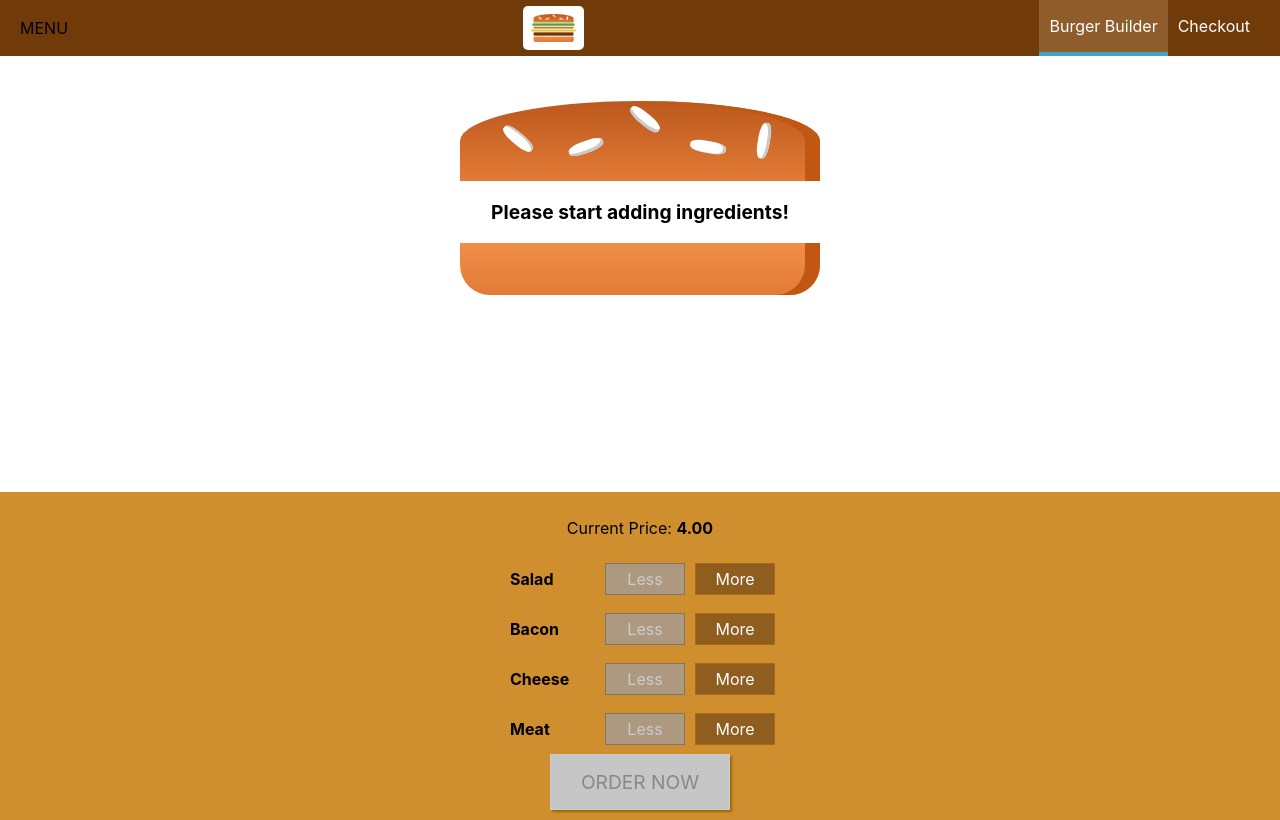
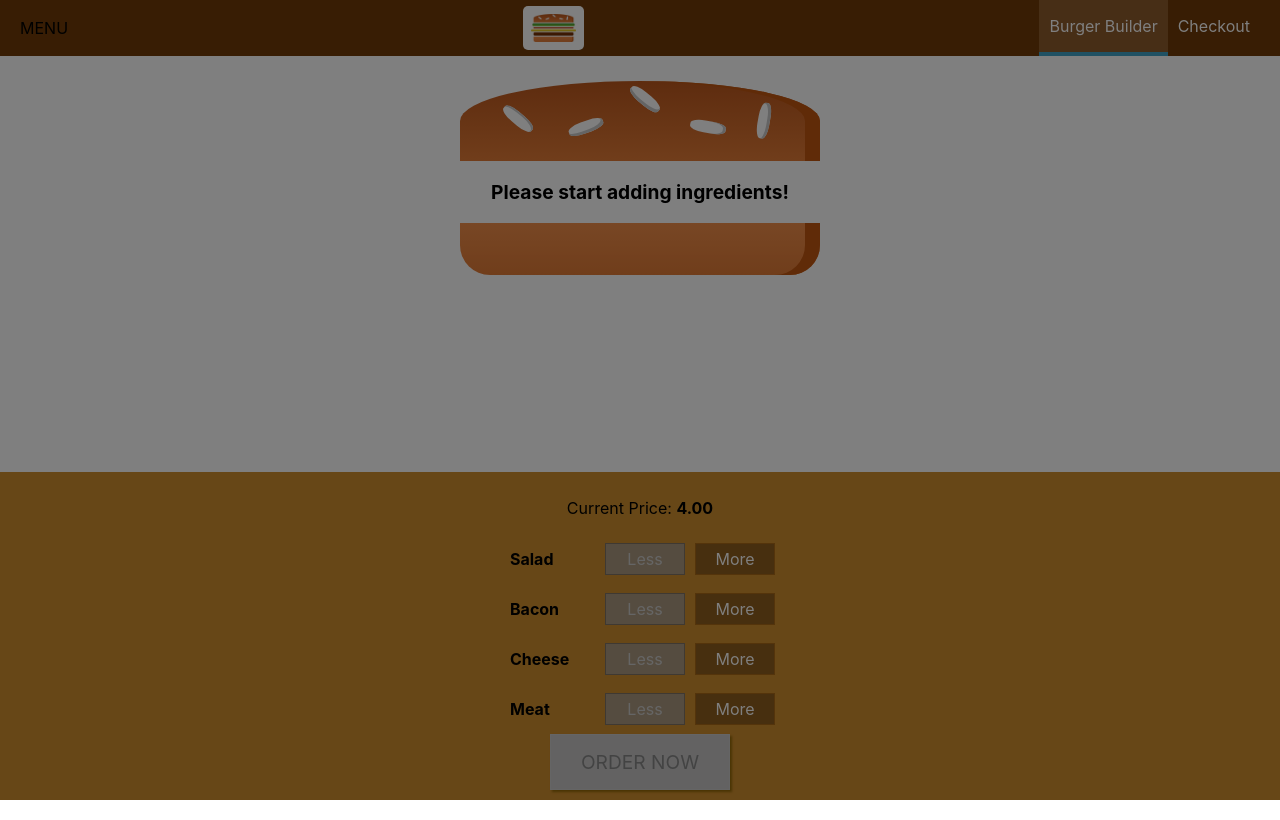
Before and after one commit to vjpal3/React-App-Burger-Builder, a React (Create React App) app: page / in a window 1280 px wide. Built offline with nearby package versions, Linux system fonts and the light colour scheme.

Commit message:
Add backdrop component

```diff
--- a/src/components/Layout/Layout.js
+++ b/src/components/Layout/Layout.js
@@ -1,15 +1,29 @@
-import React from 'react';
+import React, { Component } from 'react';
 import classes from './Layout.module.css';
 import Toolbar from '../Navigation/Toolbar/Toolbar';
 import SideDrawer from '../Navigation/SideDrawer/SideDrawer';
 
-const layout = props => (
-  <>
-    <Toolbar />
-    <SideDrawer />
-    <div>Toolbar, SideDrawer, Backdrop</div>
-    <main className={classes.Content}>{props.children}</main>
-  </>
-);
+class Layout extends Component {
+  state = {
+    showSideDrawer: true
+  };
+  sideDrawerClosedHandler = () => {
+    this.setState({
+      showSideDrawer: false
+    });
+  };
+  render() {
+    return (
+      <>
+        <Toolbar />
+        <SideDrawer
+          open={this.state.showSideDrawer}
+          closed={this.sideDrawerClosedHandler}
+        />
+        <main className={classes.Content}>{this.props.children}</main>
+      </>
+    );
+  }
+}
 
-export default layout;
+export default Layout;
--- a/src/components/Navigation/NavigationItems/NavigationItem/NavigationItem.module.css
+++ b/src/components/Navigation/NavigationItems/NavigationItem/NavigationItem.module.css
@@ -1,19 +1,39 @@
 .NavigationItem {
-  margin: 0;
+  margin: 1px 0;
   box-sizing: border-box;
+  display: block;
+  width: 100%;
+}
+
+.NavigationItem a {
+  color: #8f5c2c;
+  text-decoration: none;
+  width: 100%;
+  box-sizing: border-box;
+  display: block;
+}
+
+.NavigationItem a:hover,
+.NavigationItem a:active,
+.NavigationItem a.active {
+  color: #40a4c8;
+}
+
+@media (min-width: 500px) {
+  .NavigationItem {
+    margin: 10px 0;
     display: flex;
     height: 100%;
+    width: auto;
+
     align-items: center;
   }
 
   .NavigationItem a {
     color: white;
-  text-decoration: none;
     height: 100%;
     padding: 16px 10px;
-  border-bottom: 4px solid transparent;
-  box-sizing: border-box;
-  display: block;
+    border-bottom: 4px solid transperent;
   }
 
   .NavigationItem a:hover,
@@ -23,3 +43,4 @@
     border-bottom: 4px solid #40a4c8;
     color: white;
   }
+}
--- a/src/components/Navigation/NavigationItems/NavigationItems.module.css
+++ b/src/components/Navigation/NavigationItems/NavigationItems.module.css
@@ -3,6 +3,13 @@
   padding: 0;
   list-style: none;
   display: flex;
+  flex-flow: column;
   align-items: center;
   height: 100%;
 }
+
+@media (min-width: 500px) {
+  .NavigationItems {
+    flex-flow: row;
+  }
+}
--- a/src/components/Navigation/SideDrawer/SideDrawer.js
+++ b/src/components/Navigation/SideDrawer/SideDrawer.js
@@ -1,12 +1,18 @@
 import React from 'react';
 import Logo from '../../Logo/Logo';
 import NavigationItems from '../NavigationItems/NavigationItems';
+import Backdrop from '../../UI/Backdrop/Backdrop';
 import classes from './SideDrawer.module.css';
 
 const sideDrawer = props => {
+  let attachedClasses = [classes.SideDrawer, classes.Close];
+  if (props.open) {
+    attachedClasses = [classes.SideDrawer, classes.Open];
+  }
   return (
-    // ...
-    <div className={classes.SideDrawer}>
+    <>
+      <Backdrop show={props.open} clicked={props.closed} />
+      <div className={attachedClasses.join(' ')}>
         <div className={classes.Logo}>
           <Logo />
         </div>
@@ -14,6 +20,7 @@
           <NavigationItems />
         </nav>
       </div>
+    </>
   );
 };
 export default sideDrawer;
--- a/src/components/Navigation/SideDrawer/SideDrawer.module.css
+++ b/src/components/Navigation/SideDrawer/SideDrawer.module.css
@@ -28,4 +28,5 @@
 
 .Logo {
   height: 11%;
+  margin-bottom: 32px;
 }
--- a/src/components/Navigation/Toolbar/Toolbar.js
+++ b/src/components/Navigation/Toolbar/Toolbar.js
@@ -9,7 +9,7 @@
     <div className={classes.Logo}>
       <Logo />
     </div>
-    <nav>
+    <nav className={classes.DesktopOnly}>
       <NavigationItems />
     </nav>
   </header>
--- a/src/components/Navigation/Toolbar/Toolbar.module.css
+++ b/src/components/Navigation/Toolbar/Toolbar.module.css
@@ -20,3 +20,9 @@
 .Logo {
   height: 80%;
 }
+
+@media (max-width: 499px) {
+  .DesktopOnly {
+    display: none;
+  }
+}
```
Lines whose indentation alone changed are shown as unchanged.
